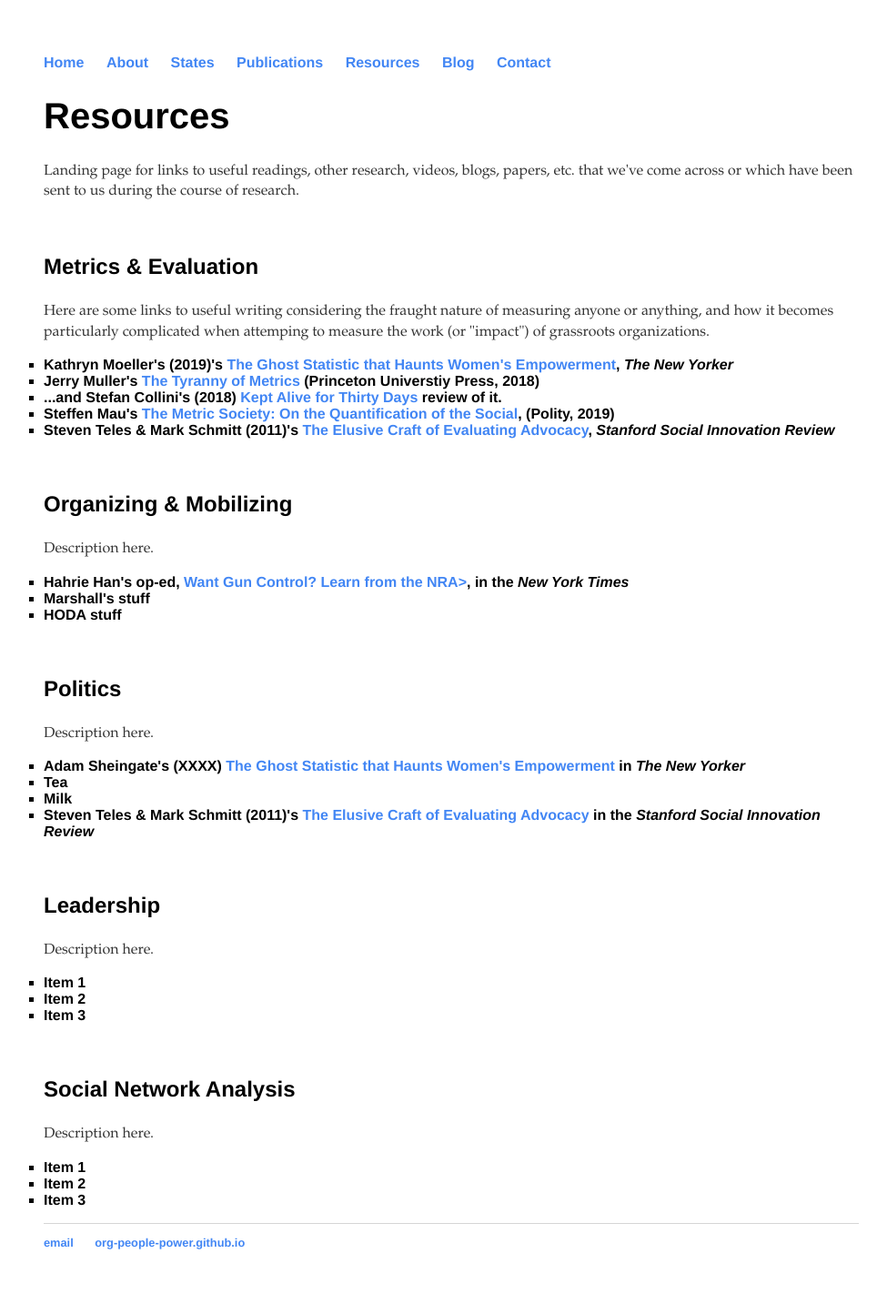
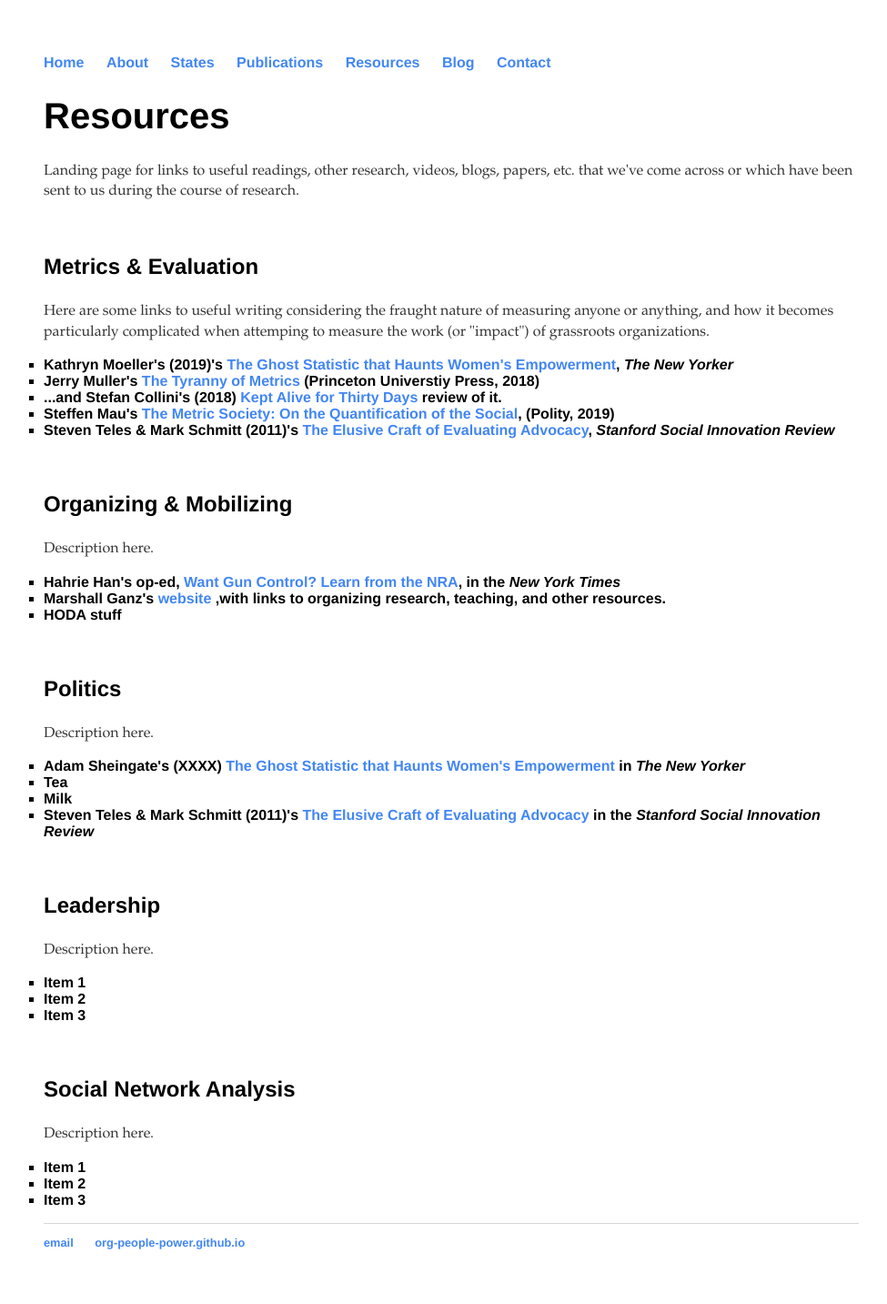
Before and after one commit to org-people-power/org-people-power.github.io, a Jekyll site: the page built from resources/index.html, in a window 1280 px wide. Shown: the whole page at 91% size, without its empty margins (144-1119 px from the left). Built offline with Jekyll 4.4.1, drawn with Linux system fonts in a browser that asks for light colours.

Commit message:
Update index.html

```diff
--- a/resources/index.html
+++ b/resources/index.html
@@ -24,8 +24,8 @@ title: Resources
 <h3>Organizing & Mobilizing</h3>
 <p> Description here.
 	<ul>
-	<li> Hahrie Han's op-ed, <a href="https://www.nytimes.com/2017/10/04/opinion/gun-control-nra-vegas.html">Want Gun Control? Learn from the NRA></a>, in the <i> New York Times </i></li>
-	<li> Marshall's stuff</li>
+	<li> Hahrie Han's op-ed, <a href="https://www.nytimes.com/2017/10/04/opinion/gun-control-nra-vegas.html">Want Gun Control? Learn from the NRA</a>, in the <i> New York Times </i></li>
+		<li> Marshall Ganz's <a href="https://marshallganz.com/publications/">website</a> ,with links to organizing research, teaching, and other resources.</li>
 	<li> HODA stuff</li>
 	</ul>
 </p>
```
